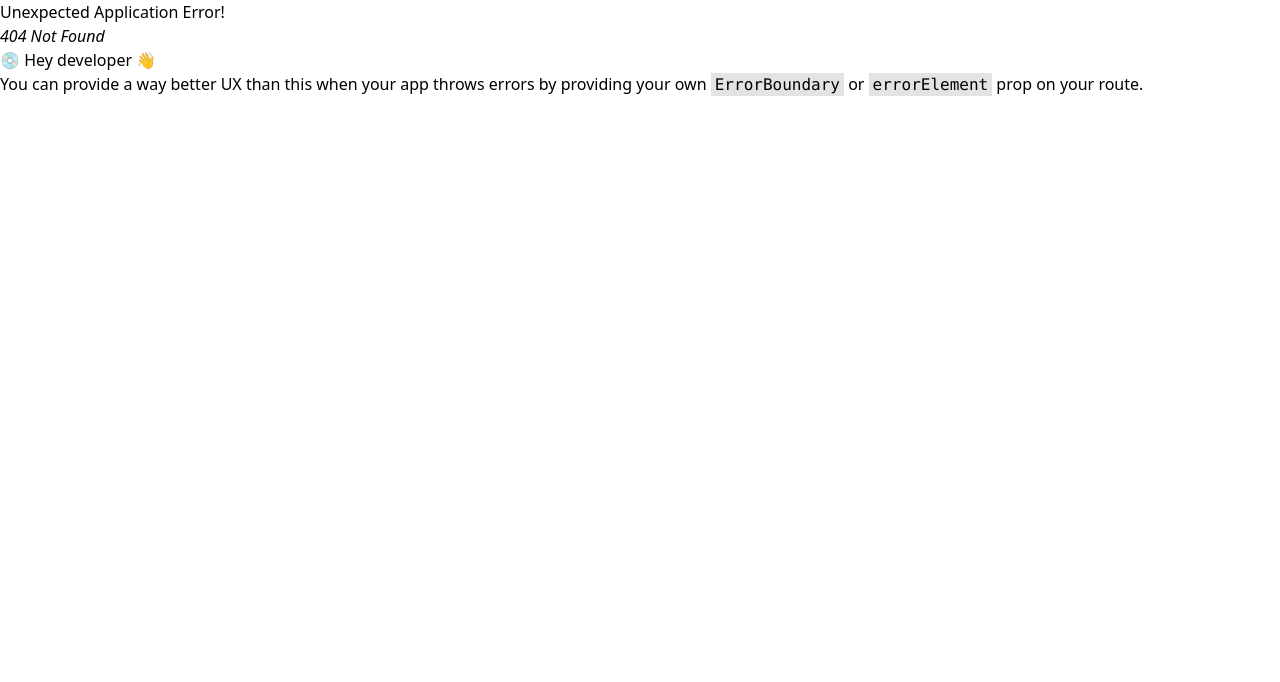
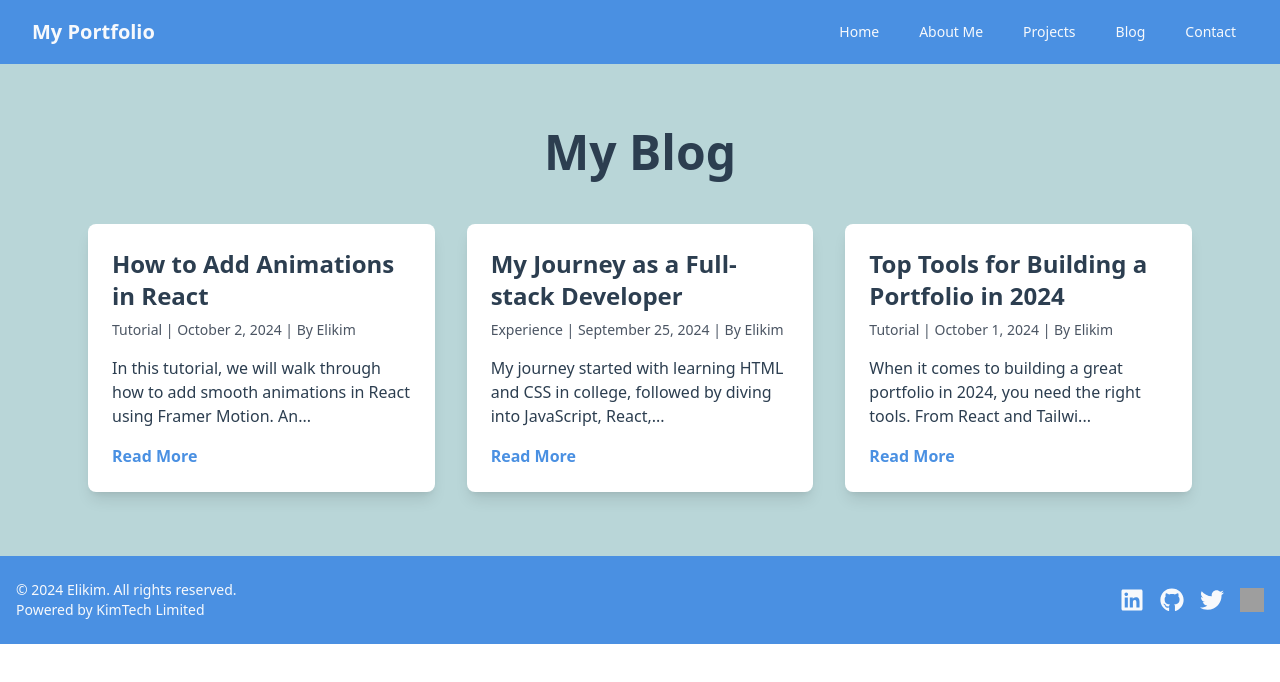
Before and after one commit to elikimz/Portifo-io, a React (Vite) app: page /blog in a window 1280 px wide. Before the commit this address had no page. Shown: the top 682 px of the page. Built offline with nearby package versions, Linux system fonts and the light colour scheme; grey boxes are pictures that could not be loaded.

Commit message:
first commit

```diff
--- a/src/components/AboutMe.tsx
+++ b/src/components/AboutMe.tsx
@@ -1,6 +1,8 @@
 //import React from 'react';
 import Navbar from '../components/Navbar';
 import Footer from '../components/footer';
+
+// About Me page component
 const AboutMe = () => {
   return (
     <>
--- /dev/null
+++ b/src/components/BlogPage.tsx
@@ -0,0 +1,114 @@
+//import React, { useState } from 'react';
+import { useState } from 'react';
+import Navbar from '../components/Navbar'; // Assuming you have a Navbar component
+import Footer from '../components/footer'; // Assuming you have a Footer component
+
+// Define the structure of a blog post
+interface BlogPost {
+  id: number;
+  title: string;
+  category: string;
+  date: string;
+  author: string;
+  content: string;
+}
+
+// Blog data
+const blogPosts: BlogPost[] = [
+  {
+    id: 1,
+    title: 'How to Add Animations in React',
+    category: 'Tutorial',
+    date: 'October 2, 2024',
+    author: 'Elikim',
+    content: `In this tutorial, we will walk through how to add smooth animations in React using Framer Motion. Animations are crucial for modern web development, making pages more dynamic and interactive...`,
+  },
+  {
+    id: 2,
+    title: 'My Journey as a Full-stack Developer',
+    category: 'Experience',
+    date: 'September 25, 2024',
+    author: 'Elikim',
+    content: `My journey started with learning HTML and CSS in college, followed by diving into JavaScript, React, and backend technologies like Node.js. This journey taught me persistence, debugging skills, and the joy of building...`,
+  },
+  {
+    id: 3,
+    title: 'Top Tools for Building a Portfolio in 2024',
+    category: 'Tutorial',
+    date: 'October 1, 2024',
+    author: 'Elikim',
+    content: `When it comes to building a great portfolio in 2024, you need the right tools. From React and Tailwind CSS to deployment platforms like Vercel, this post explores the best technologies to showcase your projects...`,
+  },
+];
+
+const BlogPage = () => {
+  const [modalOpen, setModalOpen] = useState(false);
+  const [selectedPost, setSelectedPost] = useState<BlogPost | null>(null); // Use the BlogPost interface
+
+  const openModal = (post: BlogPost) => {
+    setSelectedPost(post);
+    setModalOpen(true);
+  };
+
+  const closeModal = () => {
+    setModalOpen(false);
+    setSelectedPost(null);
+  };
+
+  return (
+    <>
+      <Navbar /> {/* Reuse Navbar for navigation */}
+
+      <section className="bg-lightAccent py-16">
+        <div className="max-w-6xl mx-auto px-6">
+          <h1 className="text-5xl font-bold text-center text-dark mb-12">My Blog</h1>
+
+          {/* Blog Post Listing */}
+          <div className="grid grid-cols-1 md:grid-cols-2 lg:grid-cols-3 gap-8">
+            {blogPosts.map((post) => (
+              <div key={post.id} className="bg-white shadow-lg rounded-lg p-6">
+                <h2 className="text-2xl font-bold text-dark mb-2">{post.title}</h2>
+                <p className="text-gray-600 text-sm mb-4">
+                  {post.category} | {post.date} | By {post.author}
+                </p>
+                <p className="text-dark mb-4">
+                  {post.content.slice(0, 100)}... {/* Truncate content */}
+                </p>
+                <button
+                  onClick={() => openModal(post)} // Open modal with selected post
+                  className="text-primary hover:text-secondary font-semibold"
+                >
+                  Read More
+                </button>
+              </div>
+            ))}
+          </div>
+        </div>
+      </section>
+
+      {/* Modal for displaying blog post details */}
+      {modalOpen && (
+        <div className="fixed inset-0 flex items-center justify-center z-50">
+          <div className="bg-black opacity-50 absolute inset-0" onClick={closeModal} />
+          <div className="bg-white rounded-lg overflow-hidden shadow-lg z-10 max-w-lg mx-auto p-6">
+            <h2 className="text-2xl font-bold mb-2">{selectedPost?.title}</h2>
+            <p className="text-gray-600 mb-4">
+              {selectedPost?.category} | {selectedPost?.date} | By {selectedPost?.author}
+            </p>
+            <p className="text-lg">{selectedPost?.content}</p>
+            <button
+              onClick={closeModal}
+              className="mt-4 bg-primary text-white px-4 py-2 rounded-md"
+            >
+              Close
+            </button>
+          </div>
+        </div>
+      )}
+
+      <Footer /> {/* Reuse Footer for consistency */}
+    </>
+  );
+};
+
+export default BlogPage;
--- a/src/components/Homepage.tsx
+++ b/src/components/Homepage.tsx
@@ -1,4 +1,3 @@
-//import React from 'react';
 import { Link } from 'react-router-dom';
 import Navbar from '../components/Navbar';
 import Footer from '../components/footer';
@@ -10,17 +9,17 @@ const Hero = () => {
     <>
       <Navbar /> {/* Navbar at the top of the page */}
       <section
-        className="h-screen flex items-center px-4"
+        className="min-h-screen flex flex-col items-center px-4 py-8 md:flex-row"
         style={{
           background: 'linear-gradient(to right, #fafaec, #f4f3cd)', // Gradient background
         }}
       >
-        <div className="max-w-7xl mx-auto w-full flex flex-col md:flex-row items-center justify-between"> {/* Flex container */}
+        <div className="max-w-7xl mx-auto w-full flex flex-col md:flex-row items-center justify-between space-y-8 md:space-y-0"> {/* Flex container with spacing */}
 
           {/* Image Card Section */}
-          <div className="md:w-1/2 p-4 flex justify-center"> {/* Image section */}
+          <div className="w-full md:w-1/2 p-4 flex justify-center"> {/* Image section */}
             {imageUrl && (
-              <div className="bg-white rounded-lg shadow-md overflow-hidden w-full max-w-md">
+              <div className="bg-white rounded-lg shadow-md overflow-hidden w-full max-w-md transform transition duration-500 hover:scale-105 hover:shadow-xl">
                 <img
                   src={imageUrl}
                   alt="Profile"
@@ -31,11 +30,11 @@ const Hero = () => {
           </div>
 
           {/* Text Section */}
-          <div className="md:w-1/2 p-4 text-center md:text-left"> {/* Text section */}
-            <h1 className="text-6xl font-bold text-dark mb-4">
+          <div className="w-full md:w-1/2 p-4 text-center md:text-left"> {/* Text section */}
+            <h1 className="text-4xl sm:text-5xl md:text-6xl font-bold text-dark mb-4">
               Hi, I'm <span className="text-primary">Elikim</span>
             </h1>
-            <p className="text-xl text-contrast mb-6">
+            <p className="text-lg sm:text-xl text-contrast mb-6">
               Full-stack Software Developer building innovative web solutions
             </p>
             <Link
--- a/src/components/Navbar.tsx
+++ b/src/components/Navbar.tsx
@@ -1,23 +1,85 @@
-//import React from 'react';
+import { useState } from 'react';
 import { Link } from 'react-router-dom';
 
 const Navbar = () => {
+  const [isOpen, setIsOpen] = useState(false);
+
   return (
-    <nav className="bg-primary p-4">
-      <ul className="flex justify-around">
-        <li>
-          <Link to="/" className="text-background hover:text-secondary">Home</Link>
-        </li>
-        <li>
-          <Link to="/AboutMe" className="text-background hover:text-secondary">About Me</Link>
-        </li>
-        <li>
-          <Link to="/Projects" className="text-background hover:text-secondary">Projects</Link>
-        </li>
-        <li>
-          <Link to="/Contact" className="text-background hover:text-secondary">Contact</Link>
-        </li>
-      </ul>
+    <nav className="bg-primary text-background">
+      <div className="max-w-7xl mx-auto px-4 sm:px-6 lg:px-8">
+        <div className="flex items-center justify-between h-16">
+          {/* Logo */}
+          <div className="flex-shrink-0">
+            <h1 className="text-xl font-bold">My Portfolio</h1>
+          </div>
+
+          {/* Hamburger Icon */}
+          <div className="-mr-2 flex md:hidden">
+            <button
+              onClick={() => setIsOpen(!isOpen)}
+              type="button"
+              className="bg-secondary inline-flex items-center justify-center p-2 rounded-md text-white hover:bg-contrast focus:outline-none focus:ring-2 focus:ring-offset-2 focus:ring-offset-gray-800 focus:ring-white"
+              aria-controls="mobile-menu"
+              aria-expanded="false"
+            >
+              <span className="sr-only">Open main menu</span>
+              {!isOpen ? (
+                <svg className="h-6 w-6" xmlns="http://www.w3.org/2000/svg" fill="none" viewBox="0 0 24 24" stroke="currentColor">
+                  <path strokeLinecap="round" strokeLinejoin="round" strokeWidth="2" d="M4 6h16M4 12h16M4 18h16" />
+                </svg>
+              ) : (
+                <svg className="h-6 w-6" xmlns="http://www.w3.org/2000/svg" fill="none" viewBox="0 0 24 24" stroke="currentColor">
+                  <path strokeLinecap="round" strokeLinejoin="round" strokeWidth="2" d="M6 18L18 6M6 6l12 12" />
+                </svg>
+              )}
+            </button>
+          </div>
+
+          {/* Menu Links for larger screens */}
+          <div className="hidden md:block">
+            <div className="ml-10 flex items-baseline space-x-4">
+              <Link to="/" className="text-background hover:bg-secondary hover:text-white px-3 py-2 rounded-md text-sm font-medium">
+                Home
+              </Link>
+              <Link to="/about" className="text-background hover:bg-secondary hover:text-white px-3 py-2 rounded-md text-sm font-medium">
+                About Me
+              </Link>
+              <Link to="/projects" className="text-background hover:bg-secondary hover:text-white px-3 py-2 rounded-md text-sm font-medium">
+                Projects
+              </Link>
+              <Link to="/blog" className="text-background hover:bg-secondary hover:text-white px-3 py-2 rounded-md text-sm font-medium">
+                Blog {/* Blog Link Added */}
+              </Link>
+              <Link to="/contact" className="text-background hover:bg-secondary hover:text-white px-3 py-2 rounded-md text-sm font-medium">
+                Contact
+              </Link>
+            </div>
+          </div>
+        </div>
+      </div>
+
+      {/* Mobile menu for smaller screens */}
+      {isOpen && (
+        <div className="md:hidden" id="mobile-menu">
+          <div className="px-2 pt-2 pb-3 space-y-1 sm:px-3">
+            <Link to="/" className="text-background hover:bg-secondary hover:text-white block px-3 py-2 rounded-md text-base font-medium">
+              Home
+            </Link>
+            <Link to="/about" className="text-background hover:bg-secondary hover:text-white block px-3 py-2 rounded-md text-base font-medium">
+              About Me
+            </Link>
+            <Link to="/projects" className="text-background hover:bg-secondary hover:text-white block px-3 py-2 rounded-md text-base font-medium">
+              Projects
+            </Link>
+            <Link to="/blog" className="text-background hover:bg-secondary hover:text-white block px-3 py-2 rounded-md text-base font-medium">
+              Blog {/* Blog Link Added for Mobile */}
+            </Link>
+            <Link to="/contact" className="text-background hover:bg-secondary hover:text-white block px-3 py-2 rounded-md text-base font-medium">
+              Contact
+            </Link>
+          </div>
+        </div>
+      )}
     </nav>
   );
 };
--- a/src/components/Projects.tsx
+++ b/src/components/Projects.tsx
@@ -5,14 +5,14 @@ const Projects = () => {
   // Example projects data
   const projects = [
     {
-      title: 'Project 1',
-      description: 'Description of Project 1. This project is built using React and Node.js.',
-      link: '#',
+      title: 'Gaias Carpets',
+      description: 'A luxurious online store designed to enhance home comfort with exquisite carpet selections. Built with React and Node.js, the platform features a responsive design and smooth animations, providing users with an engaging shopping experience',
+      link: 'https://www.gaiascarpets.store/',
     },
     {
-      title: 'Project 2',
-      description: 'Description of Project 2. This project focuses on utilizing PostgreSQL and Express.',
-      link: '#',
+      title: 'To-Do List Application',
+      description: 'A user-friendly to-do list application designed to help users efficiently manage their tasks and enhance productivity. Built with React, this application features an intuitive interface for adding, editing, and deleting tasks, along with options for categorizing and prioritizing them. Users can easily track their progress and stay organized, ensuring they never miss a deadline. The app emphasizes responsiveness and accessibility, making task management seamless across devices.',
+      link: 'https://to-do-list-rho-one-79.vercel.app/',
     },
     {
       title: 'Project 3',
```
Also changed, not shown: src/App.tsx (+21 -14 lines), 1 other file (tests, documents, lock files or other folders).
